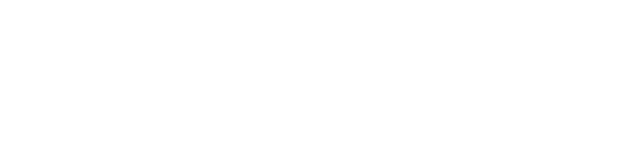
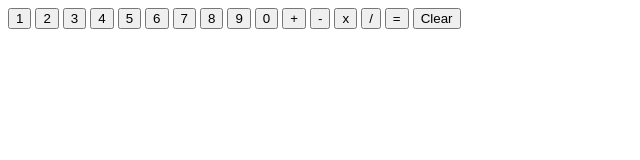
Before and after one commit to SaibotLi/Calculator, a plain HTML site: page index.html in a window 1280 px wide. Shown: the whole page, without its empty margins (0-640 px from the left). Drawn offline with Linux system fonts and the light colour scheme.

Commit message:
Added event listeners to digit buttons. They now display numbers at span

```diff
--- a/index.html
+++ b/index.html
@@ -8,6 +8,26 @@
     <title>Calculator</title>
 </head>
 <body>
-
+<div class="container">
+    <div class="container-digits">
+        <span class="display"></span>
+        <button class="digit">1</button>
+        <button class="digit">2</button>
+        <button class="digit">3</button>
+        <button class="digit">4</button>
+        <button class="digit">5</button>
+        <button class="digit">6</button>
+        <button class="digit">7</button>
+        <button class="digit">8</button>
+        <button class="digit">9</button>
+        <button class="digit">0</button>
+        <button class="operator-sum">+</button>
+        <button class="operator-subtract">-</button>
+        <button class="operator-multiply">x</button>
+        <button class="operator-divide">/</button>
+        <button class="operator-equal">=</button>
+        <button class="operator-clear">Clear</button>
+    </div>
+</div>
 </body>
 </html>
--- a/javascript.js
+++ b/javascript.js
@@ -33,3 +33,20 @@
 console.log(operate('*', 5, 3)); // Output: 15
 console.log(operate('/', 5, 3)); // Output: 1.6666666666666667
 console.log(operate('%', 5, 3)); // Output: Invalid operator
+
+// Create a function that populate display when you click numbers. store the display value in a variable somewhere.
+const display = document.querySelector(".display");
+
+//Select all digit buttons
+const digitButtons = document.querySelectorAll(".digit");
+
+// Function to handle digit button clicks
+function handleDigitClick(event) {
+    const digit = event.target.textContent; // Get the digit from the clicked button
+    display.textContent += digit;
+}
+
+// Add event listener for digit buttons
+digitButtons.forEach(button => {
+    button.addEventListener("click", handleDigitClick);
+});
```
